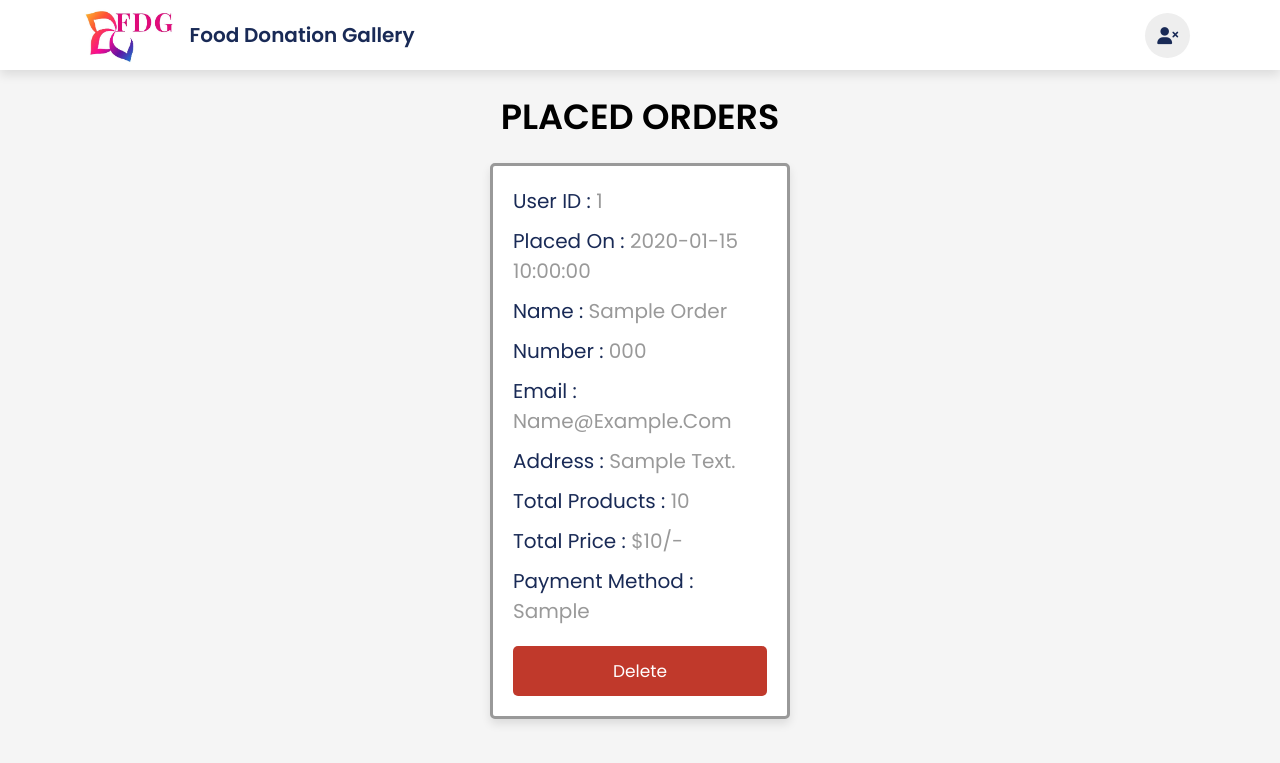
After one commit to FoodDonationGallery/FoodDonate, a PHP site: page /admin_menu_orders.php in a window 1280 px wide. The commit adds this page. Shown: the top 763 px of the page. Run offline with PHP 8.4, Linux system fonts and the light colour scheme; the visitor is signed in with stand-in values (Sample User, id 1); tables that the repository leaves empty or names only in its code hold one stand-in row (values such as "Sample post").

Commit message:
admin page changed

```diff
--- a/admin_donate.php
+++ b/admin_donate.php
@@ -102,6 +102,10 @@ if(isset($_POST['update_product'])){
         <div class="lo">
             <img src="img/logo.jpeg" style="width: 100px; height:65px">
         </div> Food Donation Gallery</a>
+        <nav class="navbar">
+            <a href="admin_donate_orders.php">Donation Orders</a>
+        </nav>
+
         <div class="icons">
             <a href="admin_home.php" class="fa-solid fa-user-xmark"></a>
         </div>
--- a/admin_home.php
+++ b/admin_home.php
@@ -34,6 +34,9 @@ include 'connect.php';
         <nav class="navbar">
             <a href="admin_donate.php">Donation Item</a>
             <a href="admin_menu.php">Order Item</a>
+            <a href="admin_user.php">Users</a>
+            <a href="admin_message.php">Messages</a>
+
         </nav>
 
         <div class="icons">
--- a/admin_menu.php
+++ b/admin_menu.php
@@ -102,6 +102,10 @@ if(isset($_POST['update_product'])){
         <div class="lo">
             <img src="img/logo.jpeg" style="width: 100px; height:65px">
         </div> Food Donation Gallery</a>
+        <nav class="navbar">
+            <a href="admin_menu_orders.php">Menu Orders</a>
+        </nav>
+
         <div class="icons">
             <a href="admin_home.php" class="fa-solid fa-user-xmark"></a>
         </div>
--- /dev/null
+++ b/admin_menu_orders.php
@@ -0,0 +1,90 @@
+<?php
+
+include 'connect.php';
+
+session_start();
+
+$admin_id = $_SESSION['admin_id'];
+
+if(!isset($admin_id)){
+   header('location:login.php');
+}
+
+if(isset($_GET['delete'])){
+   $delete_id = $_GET['delete'];
+   mysqli_query($conn, "DELETE FROM `menu_orders` WHERE id = '$delete_id'") or die('query failed');
+   header('location:admin_menu_orders.php');
+}
+
+?>
+
+<!DOCTYPE html>
+<html lang="en">
+<head>
+   <meta charset="UTF-8">
+   <meta http-equiv="X-UA-Compatible" content="IE=edge">
+   <meta name="viewport" content="width=device-width, initial-scale=1.0">
+   <title>orders</title>
+
+   <!-- font awesome cdn link  -->
+   <link rel="stylesheet" href="https://cdnjs.cloudflare.com/ajax/libs/font-awesome/6.0.0/css/all.min.css">
+
+   <!-- custom admin css file link  -->
+   <link rel="stylesheet" href="css/admin_styles.css">
+
+</head>
+<body>
+
+<div class="headers">
+    <a href="#" class="logo">
+        <div class="lo">
+            <img src="img/logo.jpeg" style="width: 100px; height:65px">
+        </div> Food Donation Gallery</a>
+        <div class="icons">
+
+            <a href="admin_menu.php" class="fa-solid fa-user-xmark"></a>
+        </div>
+
+    </div>
+
+<section class="orders">
+
+   <h1 class="heading">Placed Orders</h1>
+
+   <div class="box-container">
+      <?php
+      $select_orders = mysqli_query($conn, "SELECT * FROM `menu_orders`") or die('query failed');
+      if(mysqli_num_rows($select_orders) > 0){
+         while($fetch_orders = mysqli_fetch_assoc($select_orders)){
+      ?>
+      <div class="box">
+         <p> User ID : <span><?php echo $fetch_orders['user_id']; ?></span> </p>
+         <p> Placed On : <span><?php echo $fetch_orders['placed_on']; ?></span> </p>
+         <p> Name : <span><?php echo $fetch_orders['name']; ?></span> </p>
+         <p> Number : <span><?php echo $fetch_orders['number']; ?></span> </p>
+         <p> Email : <span><?php echo $fetch_orders['email']; ?></span> </p>
+         <p> Address : <span><?php echo $fetch_orders['address']; ?></span> </p>
+         <p> Total Products : <span><?php echo $fetch_orders['total_products']; ?></span> </p>
+         <p> Total Price : <span>$<?php echo $fetch_orders['total_price']; ?>/-</span> </p>
+         <p> Payment Method : <span><?php echo $fetch_orders['method']; ?></span> </p>
+         <form action="" method="post">
+            <input type="hidden" name="order_id" value="<?php echo $fetch_orders['id']; ?>">
+            <a href="admin_menu_orders.php?delete=<?php echo $fetch_orders['id']; ?>" onclick="return confirm('delete this order?');" class="delete-btn">delete</a>
+         </form>
+      </div>
+      <?php
+         }
+      }else{
+         echo '<p class="empty">No Orders Placed Yet!</p>';
+      }
+      ?>
+   </div>
+
+</section>
+
+
+<!-- custom admin js file link  -->
+<script src="js/admin_script.js"></script>
+
+</body>
+</html>
--- a/css/admin_styles.css
+++ b/css/admin_styles.css
@@ -358,82 +358,6 @@ section{
    width: 100%;
 }
 
-.orders .box-container{
-   display: grid;
-   grid-template-columns: repeat(auto-fit, 30rem);
-   justify-content: center;
-   gap:1.5rem;
-   max-width: 1200px;
-   margin:0 auto;
-   align-items: flex-start;
-}
-
-.orders .box-container .box{
-   background-color: var(--white);
-   padding:2rem;
-   border:var(--border);
-   box-shadow: var(--box-shadow);
-   border-radius: .5rem;
-}
-
-.orders .box-container .box p{
-   padding-bottom: 1rem;
-   font-size: 2rem;
-   color:var(--light-color);
-}
-
-.orders .box-container .box p span{
-   color:var(--purple);
-}
-
-.orders .box-container .box form{
-   text-align: center;
-}
-
-.orders .box-container .box form select{
-   border-radius: .5rem;
-   margin:.5rem 0;
-   width: 100%;
-   background-color: var(--light-bg);
-   border:var(--border);
-   padding:1.2rem 1.4rem;
-   font-size: 1.8rem;
-   color:var(--black);
-}
-
-.users .box-container{
-   display: grid;
-   grid-template-columns: repeat(auto-fit, 30rem);
-   justify-content: center;
-   gap:1.5rem;
-   max-width: 1200px;
-   margin:0 auto;
-   align-items: flex-start;
-}
-
-.users .box-container .box{
-   background-color: var(--white);
-   padding:2rem;
-   border:var(--border);
-   box-shadow: var(--box-shadow);
-   border-radius: .5rem;
-   text-align: center;
-}
-
-.users .box-container .box p{
-   padding-bottom: 1.5rem;
-   font-size: 2rem;
-   color:var(--light-color);
-}
-
-.users .box-container .box p span{
-   color:var(--purple);
-}
-
-.users .box-container .box .delete-btn{
-   margin-top: 0;
-}
-
 .messages .box-container{
    display: grid;
    grid-template-columns: repeat(auto-fit, 35rem);
@@ -465,6 +389,84 @@ section{
 
 .messages .box-container .box .delete-btn{
    margin-top: 0;
+}
+
+/* user account page */
+.users .box-container{
+   display: grid;
+   grid-template-columns: repeat(auto-fit, 30rem);
+   justify-content: center;
+   gap:1.5rem;
+   max-width: 1200px;
+   margin:0 auto;
+   align-items: flex-start;
+}
+
+.users .box-container .box{
+   background-color: var(--white);
+   padding:2rem;
+   border:var(--border);
+   box-shadow: var(--box-shadow);
+   border-radius: .5rem;
+   text-align: center;
+}
+
+.users .box-container .box p{
+   padding-bottom: 1.5rem;
+   font-size: 2rem;
+   color:#999;
+}
+
+.users .box-container .box p span{
+   color:var(--blue);
+}
+
+.users .box-container .box .delete-btn{
+   margin-top: 0;
+}
+
+/* admin orders */
+.orders .box-container{
+   display: grid;
+   grid-template-columns: repeat(auto-fit, 30rem);
+   justify-content: center;
+   gap:1.5rem;
+   max-width: 1200px;
+   margin:0 auto;
+   align-items: flex-start;
+}
+
+.orders .box-container .box{
+   background-color: var(--white);
+   padding:2rem;
+   border:var(--border);
+   box-shadow: var(--box-shadow);
+   border-radius: .5rem;
+}
+
+.orders .box-container .box p{
+   padding-bottom: 1rem;
+   font-size: 2rem;
+   color:var(--blue);
+}
+
+.orders .box-container .box p span{
+   color:#999;
+}
+
+.orders .box-container .box form{
+   text-align: center;
+}
+
+.orders .box-container .box form select{
+   border-radius: .5rem;
+   margin:.5rem 0;
+   width: 100%;
+   background-color: var(--light-bg);
+   border:var(--border);
+   padding:1.2rem 1.4rem;
+   font-size: 1.8rem;
+   color:var(--black);
 }
 
 
```
Also changed, not shown: admin_donate_orders.php (added, +90 -0 lines), admin_message.php (added, +85 -0 lines), admin_user.php (added, +77 -0 lines).
